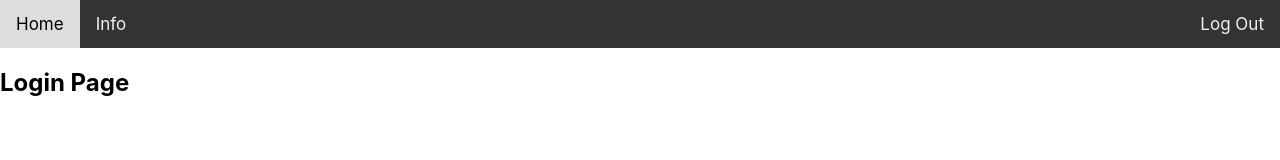
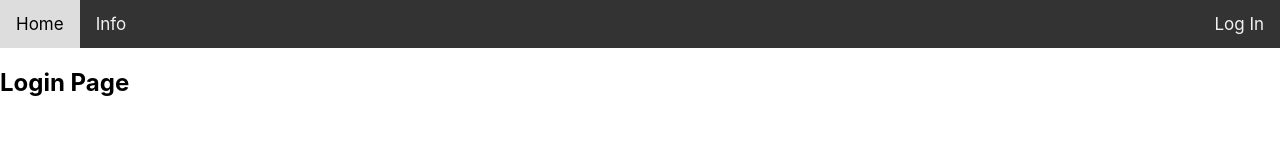
Before and after one commit to luciancahil/ww-Frontend, a React (Create React App) app: page / in a window 1280 px wide. Shown: the top 160 px of the page. Built offline with nearby package versions, Linux system fonts and the light colour scheme.

Commit message:
improved documentation

```diff
--- a/src/App.js
+++ b/src/App.js
@@ -12,7 +12,7 @@ function App() {
 
   return (
     <Router>
-      <Navbar logedIn={true}/>
+      <Navbar logedIn={false}/>
 
       <Route path="/" exact component= {homecomponent} />
       <Route path="/login" exact component={Login} />
--- a/src/Components/navbar.component.js
+++ b/src/Components/navbar.component.js
@@ -10,10 +10,12 @@ class Navbar extends React.Component {
         super();
         //console.log(props);
         console.log(props.logedIn);
+
+        //checks if a user is logged in
         if(props.logedIn){  //right button shold be a logged out button
             this.rightTitle = "Log Out"
             this.rightLink = "/signOut"
-        }else{
+        }else{                      //right button should be a login button
             this.rightTitle = "Log In";
             this.rightLink = "/login"
         }
```
